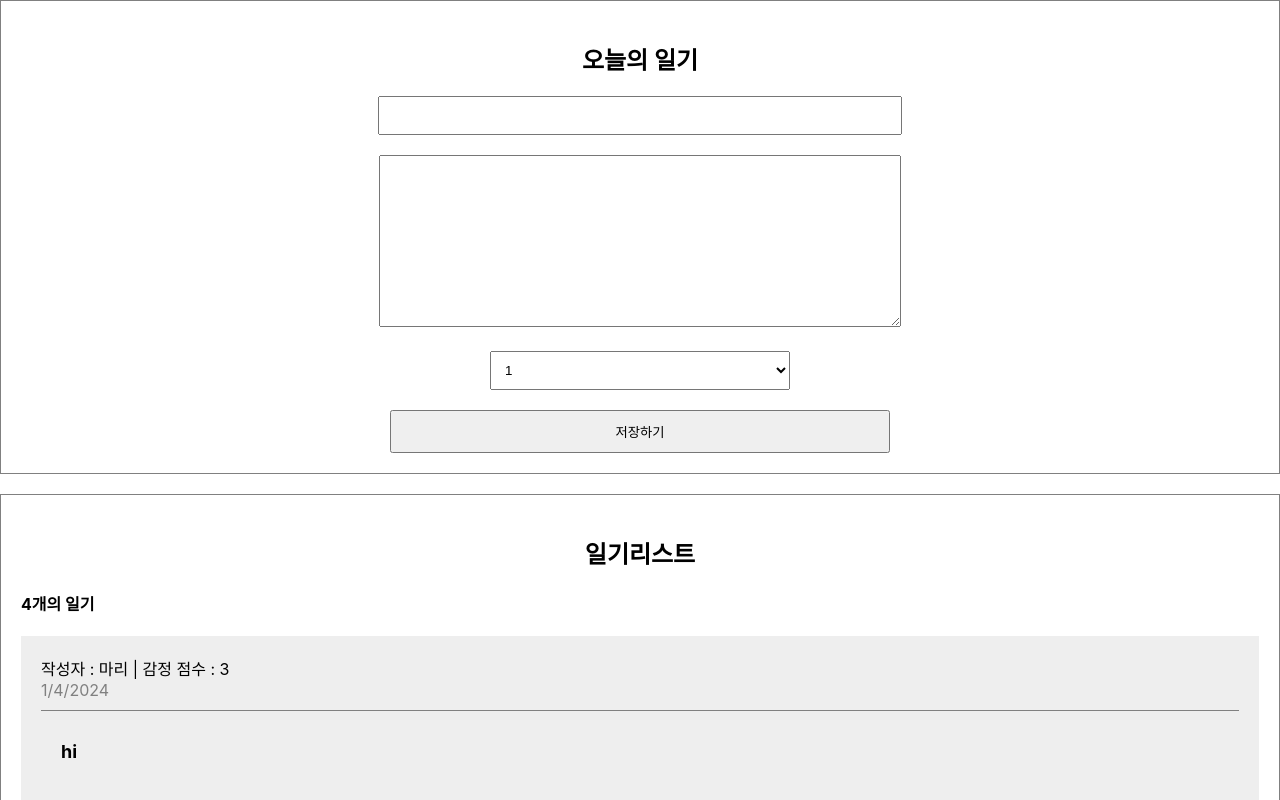
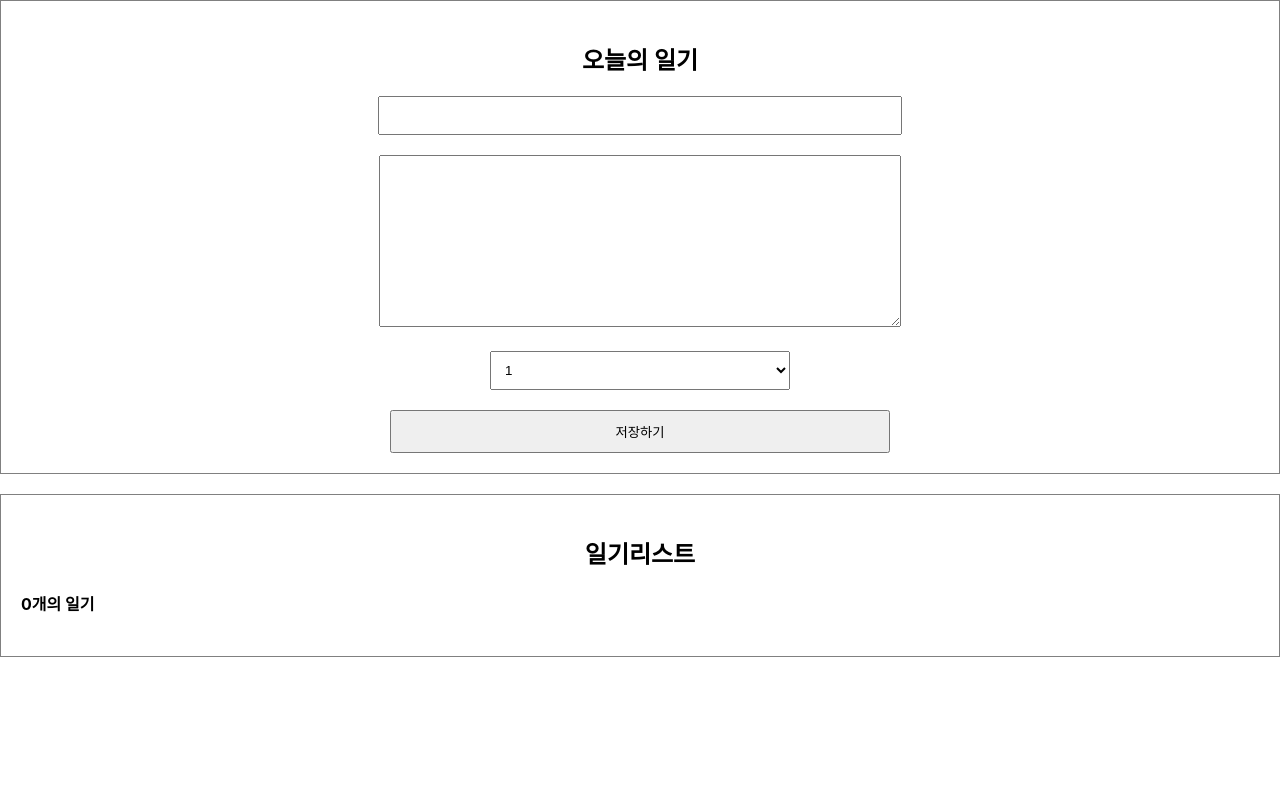
Before and after one commit to mariHidream/useCalender, a React (Create React App) app: page / in a window 1280 px wide. Shown: the top 800 px of the page. Built offline with nearby package versions, Linux system fonts and the light colour scheme.

Commit message:
다이어리 리스트업

```diff
--- a/src/App.js
+++ b/src/App.js
@@ -1,42 +1,34 @@
-import React, { useState, useEffect } from 'react';
+import React, { useState, useEffect, useRef } from 'react';
 
 import DiaryEditor from './DiaryEditor';
 import DiaryList from './DiaryList';
 import './App.css';
 
-const dummyList = [
-  {
-    id : 1,
-    author : "마리",
-    content : "hi",
-    emotion : 3,
-    created_date : new Date().getTime()
-  },{
-    id : 2,
-    author : "마리2",
-    content : "hi2",
-    emotion : 2,
-    created_date : new Date().getTime()
-  },{
-    id : 3,
-    author : "마리3",
-    content : "hi3",
-    emotion : 4,
-    created_date : new Date().getTime()
-  },{
-    id : 4,
-    author : "마리4",
-    content : "hi4",
-    emotion : 1,
-    created_date : new Date().getTime()
+function App() {
+
+  const [data, setData] = useState([]);
+
+  const dataId = useRef(0)
+
+  const onCreate = (author,content,emotion) => {
+    const created_date = new Date().getTime();
+    const newItem = {
+      author,
+      content,
+      emotion,
+      created_date,
+      id : dataId.current,
+    };
+    dataId.current += 1;
+
+    setData([newItem, ...data])
   }
-]
 
-function App() {
+
   return (
     <div className='App'>
-      <DiaryEditor />
-      <DiaryList diary={dummyList}/>
+      <DiaryEditor onCreate={onCreate} />
+      <DiaryList diary={data}/>
     </div>
   );
 }
--- a/src/DiaryEditor.js
+++ b/src/DiaryEditor.js
@@ -1,7 +1,7 @@
 
 import { useRef, useState } from "react";
 
-const DiaryEditor = () => {
+const DiaryEditor = ({onCreate}) => {
     const authorInput = useRef();
     const contentInput = useRef();
     const [state, setState]  = useState({
@@ -26,7 +26,13 @@
             contentInput.current.focus()
             return
         }
+        onCreate(state.author, state.content, state.emotion);
         alert("저장성공")
+        setState({
+            author : "",
+            content : "",
+            emotion : 1
+        })
     }
 
     return (
```
